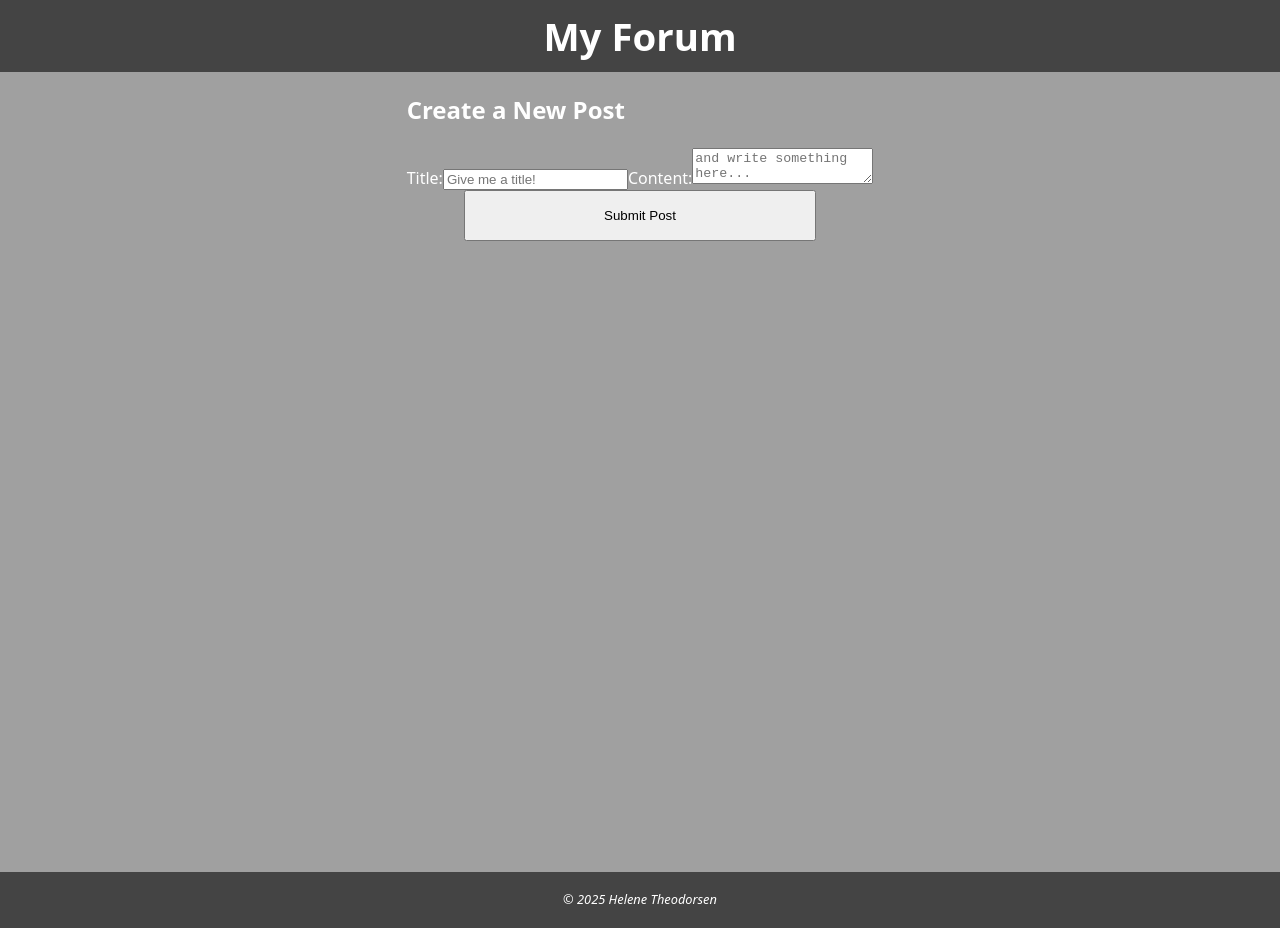
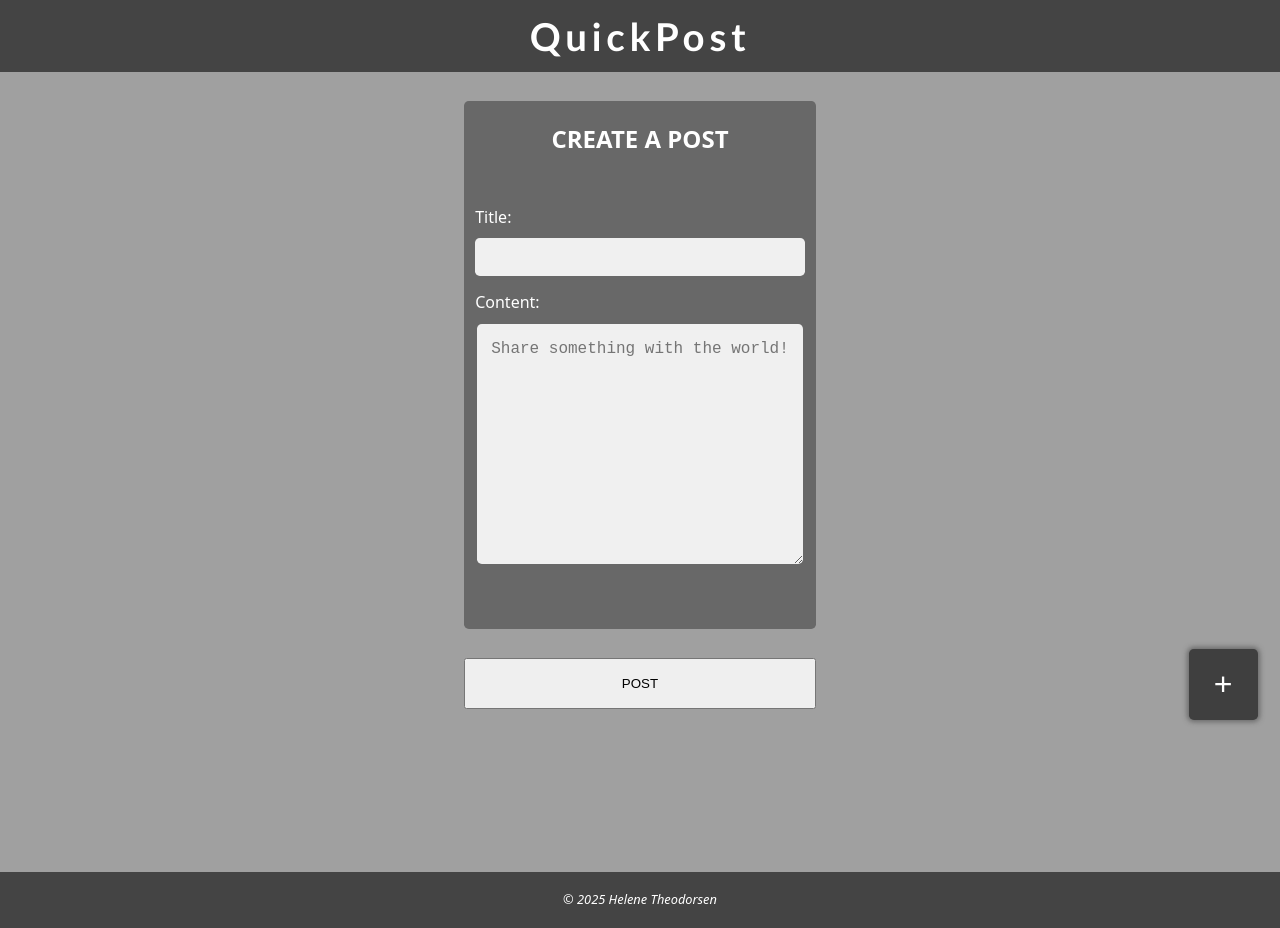
Before and after one commit to Welene/cloud, a React (Vite) app: page /newpost in a window 1280 px wide. Built offline with nearby package versions, Linux system fonts and the light colour scheme.

Commit message:
Fixed Login, Register & NewPostPage // added a NewPostBtn component - now floating in the app-wrapper

```diff
--- a/src/App.jsx
+++ b/src/App.jsx
@@ -1,6 +1,7 @@
 import React, { useState } from 'react';
 import Router from './router/Router';
 import { PostsContext } from './context/PostsContext';
+import NewPostBtn from './components/NewPostButton/NewPostBtn';
 
 function App() {
 	// This state now lives in App so both Home and NewPostPage can access it
@@ -42,7 +43,7 @@ function App() {
 		<PostsContext.Provider value={{ posts, addPost: setPosts }}>
 			<div className="app">
 				<header className="app-header">
-					<h1 className="app-header__title">My Forum</h1>
+					<h1 className="app-header__title">QuickPost</h1>
 				</header>
 
 				<main className="app-main">
@@ -52,6 +53,7 @@ function App() {
 				<footer className="app-footer">
 					<p className="app-footer__text">© 2025 Helene Theodorsen</p>
 				</footer>
+				<NewPostBtn />
 			</div>
 		</PostsContext.Provider>
 	);
--- /dev/null
+++ b/src/components/NewPostButton/NewPostBtn.css
@@ -0,0 +1,17 @@
+.add-post {
+	position: fixed;
+	bottom: 5rem;
+	right: 1.4rem;
+	background-color: #3f3f3f;
+	color: white;
+	border: none;
+	border-radius: 0.3rem;
+	font-size: 2rem;
+	box-shadow: 0px 0px 5px 2px rgba(70, 70, 70, 0.6);
+	z-index: 2;
+}
+
+.add-post__icon {
+	margin: 0;
+	padding: 1rem 1.2rem;
+}
--- /dev/null
+++ b/src/components/NewPostButton/NewPostBtn.jsx
@@ -0,0 +1,11 @@
+import './NewPostBtn.css';
+
+function NewPostBtn() {
+	return (
+		<button className="add-post">
+			<figure className="add-post__icon">+</figure>
+		</button>
+	);
+}
+
+export default NewPostBtn;
--- a/src/index.css
+++ b/src/index.css
@@ -41,6 +41,10 @@ main {
 	font-size: 3em;
 	line-height: 1.2;
 	margin: 0;
+	font-family: 'Trebuchet MS', 'Lucida Sans Unicode', 'Lucida Grande',
+		'Lucida Sans', Arial, sans-serif;
+	letter-spacing: 0.3rem;
+	font-weight: bolder;
 }
 
 .app-footer {
--- a/src/pages/HomePage/Home.jsx
+++ b/src/pages/HomePage/Home.jsx
@@ -11,7 +11,9 @@ function Home() {
 
 	return (
 		// This is where I wrap all the shit into one context and sends it away to NewPostPage
-		<ForumWrapper posts={posts} addPost={setPosts} className="home" />
+		<>
+			<ForumWrapper posts={posts} addPost={setPosts} className="home" />
+		</>
 	);
 }
 
--- a/src/pages/LoginPage/Login.css
+++ b/src/pages/LoginPage/Login.css
@@ -3,6 +3,8 @@
 	flex-direction: column;
 	justify-content: center;
 	align-items: center;
+	background-color: rgb(172, 172, 172);
+	height: 100vh;
 }
 
 .login-section__content {
--- a/src/pages/NewPostPage/NewPostPage.css
+++ b/src/pages/NewPostPage/NewPostPage.css
@@ -7,6 +7,58 @@
 	height: 100vh;
 }
 
+.post-section__content {
+	background-color: rgb(104, 104, 104);
+	min-width: 22rem;
+	min-height: 33rem;
+	margin: 1.8rem 0rem 1.8rem 0rem;
+	border-radius: 0.3rem;
+	display: flex;
+	flex-direction: column;
+	align-items: center;
+	position: relative;
+}
+
+.post-section__title {
+	margin-bottom: 5.1rem;
+}
+
+.post-section__input {
+	background-color: rgb(240, 240, 240);
+	border-style: none;
+	font-size: 1.2rem;
+	margin-bottom: 3rem;
+	padding: 0.5rem 0.8rem;
+	width: 19rem;
+	border-radius: 0.3rem;
+	color: rgb(7, 7, 7);
+}
+
+.post-section__txt-area {
+	background-color: rgb(240, 240, 240);
+	border-style: none;
+	font-size: 1rem;
+	margin-bottom: 2rem;
+	padding: 1rem 0.7rem;
+	width: 19rem;
+	border-radius: 0.3rem;
+	color: rgb(7, 7, 7);
+	text-align: center;
+	min-height: 13rem;
+}
+
+.post-section__label--title {
+	position: absolute;
+	left: 0.7rem;
+	top: 6.5rem;
+}
+
+.post-section__label--content {
+	position: absolute;
+	left: 0.7rem;
+	top: 11.8rem;
+}
+
 .big-button {
 	padding: 1rem;
 	width: 15rem;
--- a/src/pages/NewPostPage/NewPostPage.jsx
+++ b/src/pages/NewPostPage/NewPostPage.jsx
@@ -37,30 +37,32 @@ function NewPostPage() {
 	return (
 		<section className="post-section">
 			<article className="post-section__content">
-				<h2>Create a New Post</h2>
+				<h2 className="post-section__title">CREATE A POST</h2>
 
-				<label>
+				<label className="post-section__label--title" htmlFor="title">
 					Title:
+				</label>
 				<input
+					className="post-section__input"
 					type="text"
 					value={title}
 					onChange={(e) => setTitle(e.target.value)}
-						placeholder="Give me a title!"
 				/>
+
+				<label
+					className="post-section__label--content"
+					htmlFor="content">
+					Content:
 				</label>
-
-				<label>
-					Content:
 				<textarea
+					className="post-section__txt-area"
 					value={content}
 					onChange={(e) => setContent(e.target.value)}
-						placeholder="and write something here..."
+					placeholder="Share something with the world!"
 				/>
-				</label>
 			</article>
 
-			{/* Submit button triggers handlePost */}
-			<BigButton text="Submit Post" onClick={handlePost} />
+			<BigButton text="POST" onClick={handlePost} />
 			{/* clicking button activates the handlePost function up there ^ */}
 		</section>
 	);
--- a/src/pages/RegisterPage/Register.css
+++ b/src/pages/RegisterPage/Register.css
@@ -3,6 +3,8 @@
 	flex-direction: column;
 	justify-content: center;
 	align-items: center;
+	background-color: rgb(172, 172, 172);
+	height: 100vh;
 }
 
 .register-section__content {
@@ -10,7 +12,7 @@
 	min-height: 25rem;
 	margin: 1.8rem 0rem 1.8rem 0rem;
 	border-radius: 0.3rem;
-	background-color: rgba(124, 124, 124, 0.6);
+	background-color: rgba(85, 85, 85, 0.6);
 	display: flex;
 	flex-direction: column;
 	/* justify-content: center; */
--- a/src/router/Router.jsx
+++ b/src/router/Router.jsx
@@ -4,6 +4,7 @@ import UserPosts from '../pages/UserPostsPage/UserPosts';
 import NewPostPage from '../pages/NewPostPage/NewPostPage';
 import Login from '../pages/LoginPage/Login';
 import Register from '../pages/RegisterPage/Register';
+// import Logout from '../pages/LogoutPage/Logout;'
 
 const Router = ({ posts, addPost }) => {
 	// posts (old) & addPosts (new) props have to PASS THROUGH router to jump down to Home (all the way from NewPostPage)!
@@ -13,6 +14,7 @@ const Router = ({ posts, addPost }) => {
 		{ path: '/login', element: <Login /> },
 		{ path: '/register', element: <Register /> },
 		{ path: '/newpost', element: <NewPostPage /> },
+		// {path: '/logout', element: <Logout/>},
 	]);
 
 	return <RouterProvider router={router} />;
```
Lines whose indentation alone changed are shown as unchanged.
